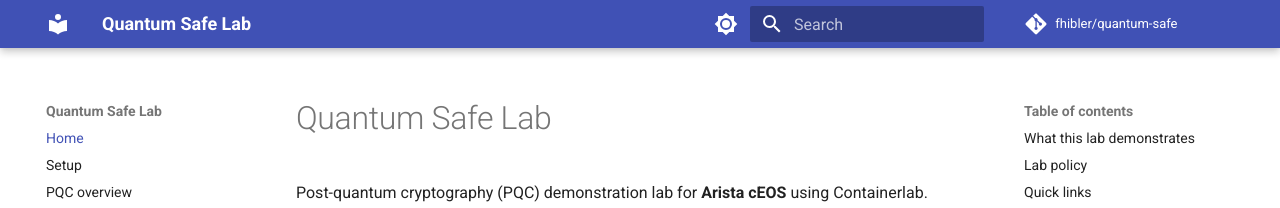
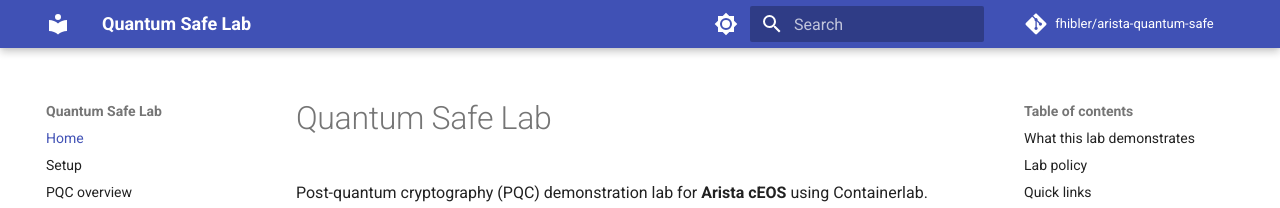
Before and after one commit to fhibler/arista-quantum-safe, an MkDocs documentation site: the page built from docs/index.md, in a window 1280 px wide. Shown: the top 208 px of the page. Built offline with MkDocs 1.6.1 and Material for MkDocs 9.7.7, drawn with Linux system fonts in a browser that asks for light colours; comment, search, counter and statistics services are not loaded.

Commit message:
Point public site config at arista-quantum-safe GitHub repo.
Update site.yaml, synced mkdocs.yml, and README Pages links to match
the public mirror repository name and GitHub Pages URL.

```diff
--- a/mkdocs.yml
+++ b/mkdocs.yml
@@ -4,14 +4,14 @@
 # Generated from site.yaml — run: make sync-site-config
 site_name: Quantum Safe Lab
 site_description: Post-quantum cryptography lab for Arista cEOS management plane and MACsec
-site_url: https://fhibler.github.io/quantum-safe/
-repo_url: https://github.com/fhibler/quantum-safe
-repo_name: fhibler/quantum-safe
+site_url: https://fhibler.github.io/arista-quantum-safe/
+repo_url: https://github.com/fhibler/arista-quantum-safe
+repo_name: fhibler/arista-quantum-safe
 edit_uri: edit/main/docs/
 extra:
   social:
     - icon: fontawesome/brands/github
-      link: https://github.com/fhibler/quantum-safe
+      link: https://github.com/fhibler/arista-quantum-safe
 # site-config:end
 docs_dir: docs
 site_dir: site
--- a/site.yaml
+++ b/site.yaml
@@ -6,10 +6,10 @@
 repository:
   host: github.com
   org: fhibler
-  name: quantum-safe
+  name: arista-quantum-safe
   default_branch: main
 
 site:
   name: Quantum Safe Lab
   description: Post-quantum cryptography lab for Arista cEOS management plane and MACsec
-  pages_base_url: https://fhibler.github.io/quantum-safe/
+  pages_base_url: https://fhibler.github.io/arista-quantum-safe/
```
Also changed, not shown: README.md (+4 -4 lines).
